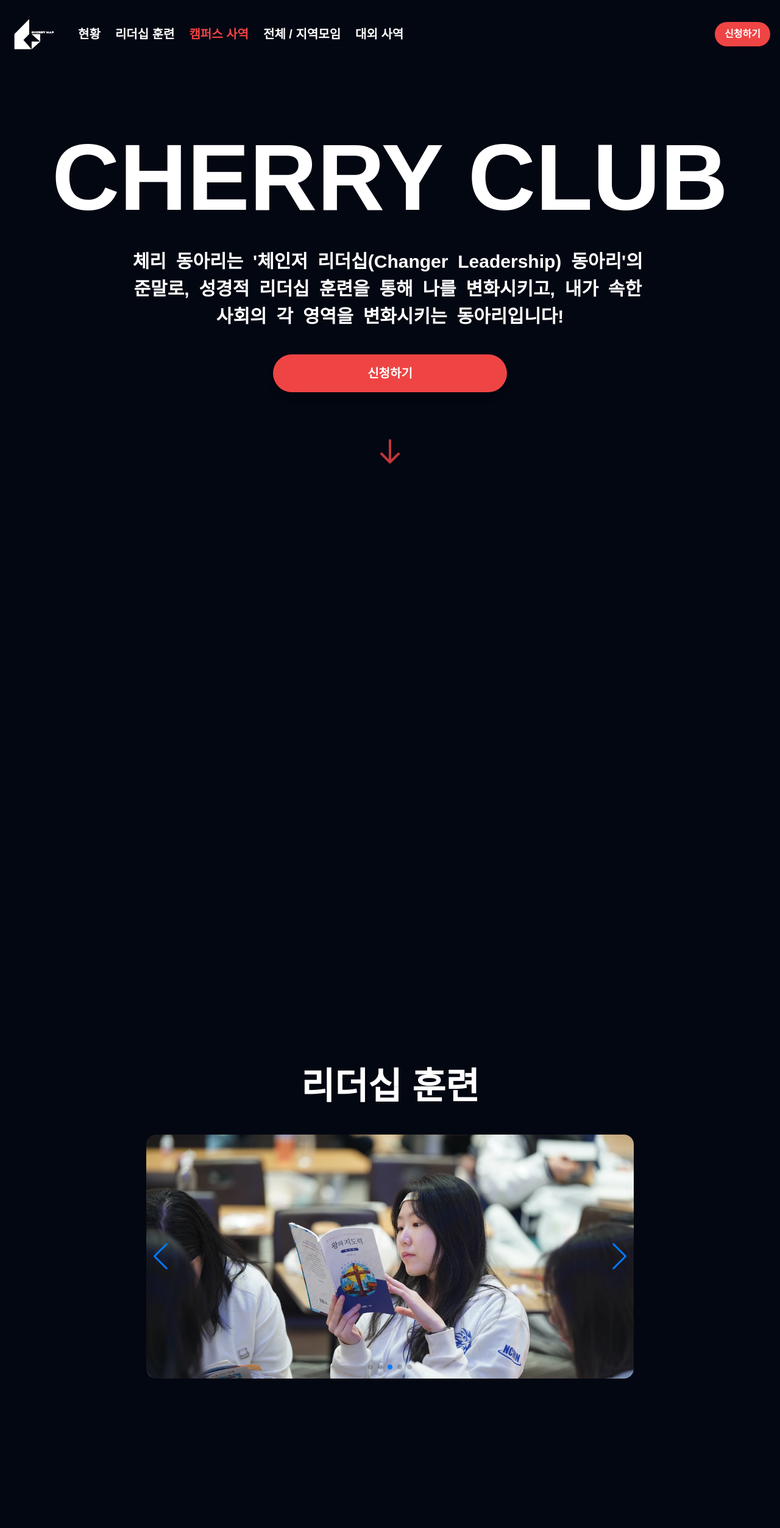
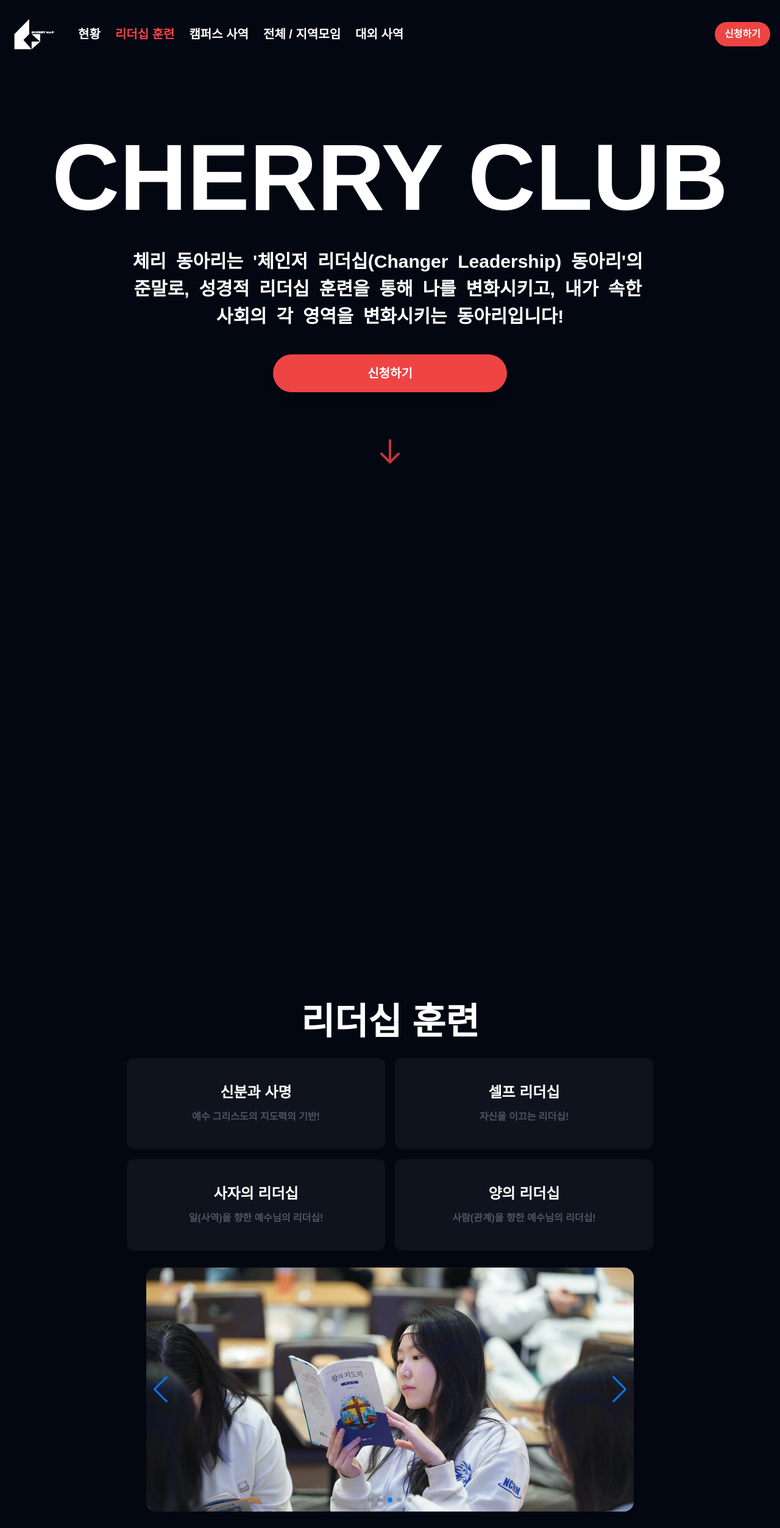
Before and after one commit to Minseok-S/cherryClub, a Next.js app: page / in a window 1280 px wide. Shown: the top 2505 px of the page at 61% size. Built offline with nearby package versions, Linux system fonts and the light colour scheme.

Commit message:
[Feat] 리더십 훈련 설명 카드 추가

```diff
--- a/app/page.tsx
+++ b/app/page.tsx
@@ -455,11 +455,64 @@ export default function Home() {
       <div
         id="training"
         className="pb-20 px-4 min-h-screen flex flex-col items-center justify-center"
-        style={{ scrollSnapAlign: "center", scrollMarginTop: "100px" }}
+        style={{ scrollSnapAlign: "center", scrollMarginTop: "50px" }}
       >
-        <h2 className="text-4xl md:text-6xl font-black text-center mb-12">
+        <h2 className="text-4xl md:text-6xl font-black text-center mb-5 md:mb-7">
           리더십 훈련
         </h2>
+
+        {/* 리더십 훈련 설명 추가 */}
+        <div className="max-w-4xl mx-auto mb-5 md:mb-7 text-center w-full px-4">
+          <div className="grid grid-cols-2 gap-3 md:gap-4">
+            {[
+              {
+                title: "신분과 사명",
+                front: "예수 그리스도의 지도력의 기반!",
+                back: "신분과 사명에 관한 설명",
+              },
+              {
+                title: "셀프 리더십",
+                front: "자신을 이끄는 리더십!",
+                back: "셀프 리더십에 대한 설명",
+              },
+              {
+                title: "사자의 리더십",
+                front: "일(사역)을 향한 예수님의 리더십!",
+                back: "사자의 리더십에 대한 설명",
+              },
+              {
+                title: "양의 리더십",
+                front: "사람(관계)을 향한 예수님의 리더십!",
+                back: "양의 리더십에 대한 설명",
+              },
+            ].map((card, index) => (
+              <div
+                key={index}
+                className="group [perspective:1000px] h-[150px] md:h-[150px]"
+              >
+                <div className="relative h-full w-full transition-all duration-500 [transform-style:preserve-3d] group-hover:[transform:rotateY(180deg)]">
+                  {/* 앞면 */}
+                  <div className="absolute inset-0 bg-white/5 backdrop-blur-sm p-6 rounded-xl [backface-visibility:hidden] flex flex-col justify-center">
+                    <h3 className="text-xl md:text-2xl font-black mb-3">
+                      {card.title}
+                    </h3>
+                    <p className="text-gray-600 font-bold whitespace-normal break-keep">
+                      {card.front}
+                    </p>
+                  </div>
+
+                  {/* 뒷면 */}
+                  <div className="absolute inset-0 bg-red-500/90 backdrop-blur-sm p-6 rounded-xl [backface-visibility:hidden] [transform:rotateY(180deg)] flex items-center justify-center">
+                    <p className="text-white font-bold whitespace-normal break-keep text-center">
+                      {card.back}
+                    </p>
+                  </div>
+                </div>
+              </div>
+            ))}
+          </div>
+        </div>
+
         <Swiper
           loop={true}
           speed={800}
--- a/tailwind.config.ts
+++ b/tailwind.config.ts
@@ -12,7 +12,27 @@ export default {
         background: "var(--background)",
         foreground: "var(--foreground)",
       },
+      rotate: {
+        "y-180": "180deg",
+      },
     },
   },
-  plugins: [],
+  plugins: [
+    function ({ addUtilities }: any) {
+      addUtilities({
+        ".perspective": {
+          perspective: "1000px",
+        },
+        ".preserve-3d": {
+          "transform-style": "preserve-3d",
+        },
+        ".backface-hidden": {
+          "backface-visibility": "hidden",
+        },
+        ".rotate-y-180": {
+          transform: "rotateY(180deg)",
+        },
+      });
+    },
+  ],
 } satisfies Config;
```
